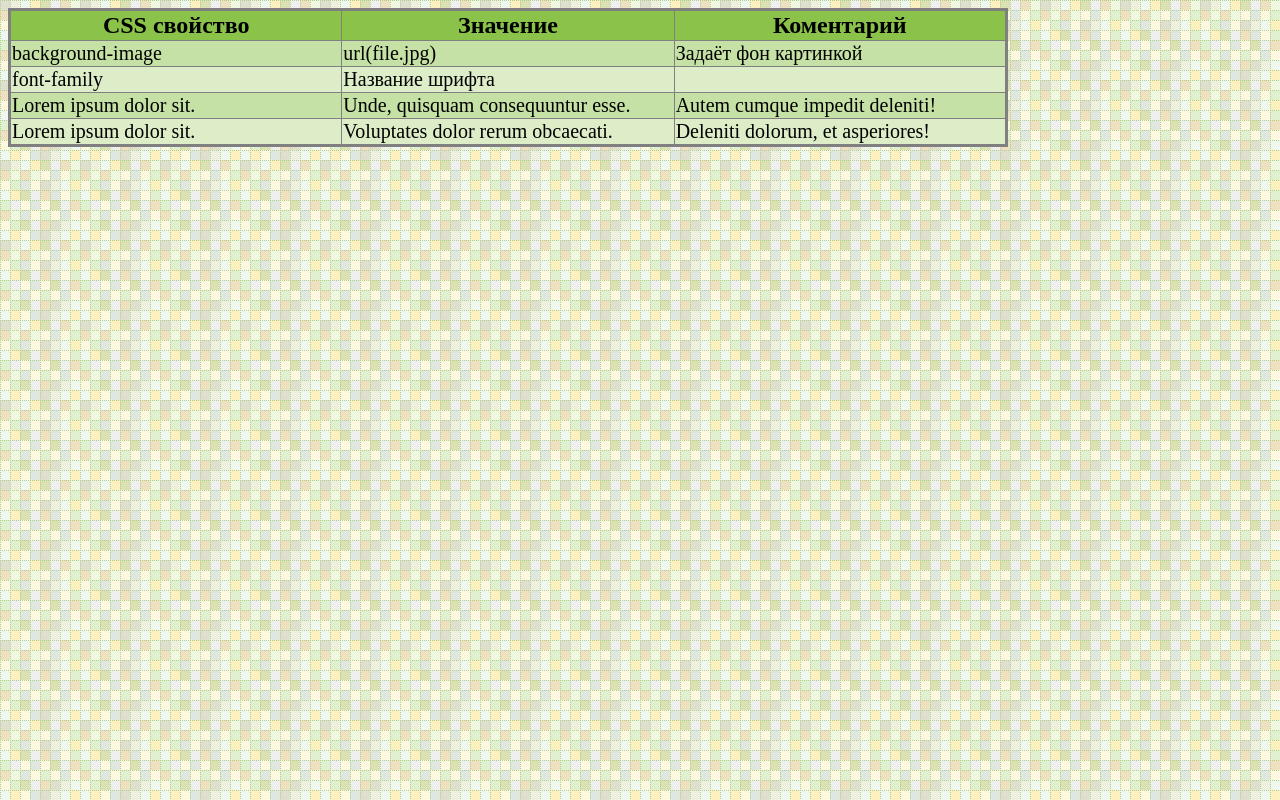
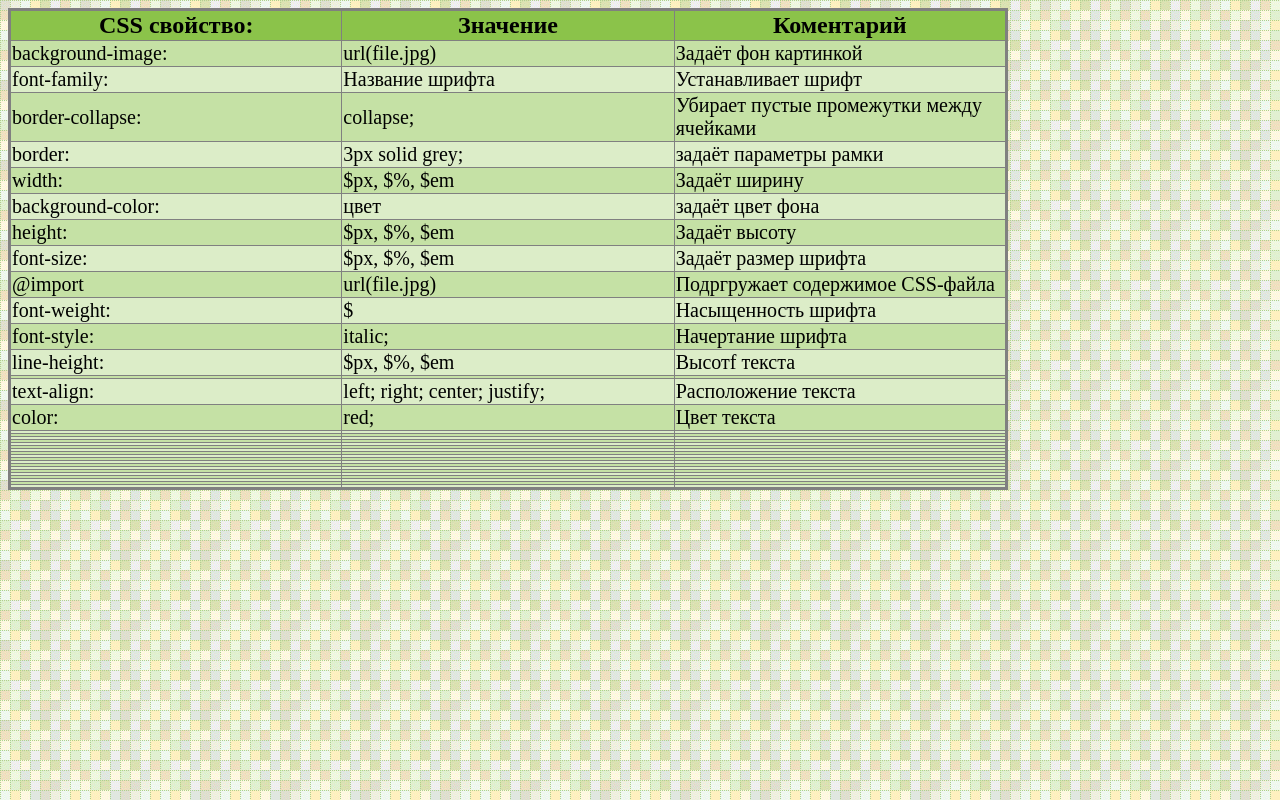
Before and after one commit to alyushnin/html-css_hw_les3, a plain HTML site: page css_table.html in a window 1280 px wide. Drawn offline with Linux system fonts and the light colour scheme.

Commit message:
Дополнил таблицу изученных css свойств

```diff
--- a/css_table.html
+++ b/css_table.html
@@ -9,31 +9,181 @@
 <table>
 	<thead>
 		<tr>
-			<th>CSS свойство</th>
+			<th>CSS свойство:</th>
 			<th>Значение</th>
 			<th>Коментарий</th>
 		</tr>
 	</thead>
 	<tbody>
 		<tr>
-			<td>background-image</td>
+			<td>background-image:</td>
 			<td>url(file.jpg)</td>
 			<td>Задаёт фон картинкой</td>
 		</tr>
 		<tr>
-			<td class="odd">font-family</td>
+			<td class="odd">font-family:</td>
 			<td class="odd">Название шрифта</td>
+			<td class="odd">Устанавливает шрифт</td>
+		</tr>
+		<tr>
+			<td>border-collapse:</td>
+			<td>collapse;</td>
+			<td>Убирает пустые промежутки между ячейками</td>
+		</tr>
+		<tr>
+			<td class="odd">border: </td>
+			<td class="odd">3px solid grey;</td>
+			<td class="odd">задаёт параметры рамки</td>
+		</tr>
+		<tr>
+			<td>width:</td>
+			<td>$px, $%, $em</td>
+			<td>Задаёт ширину</td>
+		</tr>
+		<tr>
+			<td class="odd">background-color:</td>
+			<td class="odd">цвет</td>
+			<td class="odd">задаёт цвет фона</td>
+		</tr>
+		<tr>
+			<td>height:</td>
+			<td>$px, $%, $em</td>
+			<td>Задаёт высоту</td>
+		</tr>
+		<tr>
+			<td class="odd">font-size:</td>
+			<td class="odd">$px, $%, $em</td>
+			<td class="odd">Задаёт размер шрифта</td>
+		</tr>
+		<tr>
+			<td>@import</td>
+			<td>url(file.jpg)</td>
+			<td>Подргружает содержимое CSS-файла</td>
+		</tr>
+		<tr>
+			<td class="odd">font-weight:</td>
+			<td class="odd">$</td>
+			<td class="odd">Насыщенность шрифта</td>
+		</tr>
+		<tr>
+			<td>font-style:</td>
+			<td>italic;</td>
+			<td>Начертание шрифта</td>
+		</tr>
+		<tr>
+			<td class="odd">line-height:</td>
+			<td class="odd">$px, $%, $em</td>
+			<td class="odd">Высотf текста</td>
+		</tr>
+		<tr>
+			<td></td>
+			<td></td>
+			<td></td>
+		</tr>
+		<tr>
+			<td class="odd">text-align:</td>
+			<td class="odd">left; right; center; justify;</td>
+			<td class="odd">Расположение текста</td>
+		</tr>
+		<tr>
+			<td>color:</td>
+			<td>red;</td>
+			<td>Цвет текста</td>
+		</tr>
+		<tr>
+			<td class="odd"></td>
+			<td class="odd"></td>
 			<td class="odd"></td>
 		</tr>
 		<tr>
-			<td>Lorem ipsum dolor sit.</td>
-			<td>Unde, quisquam consequuntur esse.</td>
-			<td>Autem cumque impedit deleniti!</td>
+			<td></td>
+			<td></td>
+			<td></td>
 		</tr>
 		<tr>
-			<td class="odd">Lorem ipsum dolor sit.</td>
-			<td class="odd">Voluptates dolor rerum obcaecati.</td>
-			<td class="odd">Deleniti dolorum, et asperiores!</td>
+			<td class="odd"></td>
+			<td class="odd"></td>
+			<td class="odd"></td>
+		</tr>
+		<tr>
+			<td></td>
+			<td></td>
+			<td></td>
+		</tr>
+		<tr>
+			<td class="odd"></td>
+			<td class="odd"></td>
+			<td class="odd"></td>
+		</tr>
+		<tr>
+			<td></td>
+			<td></td>
+			<td></td>
+		</tr>
+		<tr>
+			<td class="odd"></td>
+			<td class="odd"></td>
+			<td class="odd"></td>
+		</tr>
+		<tr>
+			<td></td>
+			<td></td>
+			<td></td>
+		</tr>
+		<tr>
+			<td class="odd"></td>
+			<td class="odd"></td>
+			<td class="odd"></td>
+		</tr>
+		<tr>
+			<td></td>
+			<td></td>
+			<td></td>
+		</tr>
+		<tr>
+			<td class="odd"></td>
+			<td class="odd"></td>
+			<td class="odd"></td>
+		</tr>
+		<tr>
+			<td></td>
+			<td></td>
+			<td></td>
+		</tr>
+		<tr>
+			<td class="odd"></td>
+			<td class="odd"></td>
+			<td class="odd"></td>
+		</tr>
+		<tr>
+			<td></td>
+			<td></td>
+			<td></td>
+		</tr>
+		<tr>
+			<td class="odd"></td>
+			<td class="odd"></td>
+			<td class="odd"></td>
+		</tr>
+		<tr>
+			<td></td>
+			<td></td>
+			<td></td>
+		</tr>
+		<tr>
+			<td class="odd"></td>
+			<td class="odd"></td>
+			<td class="odd"></td>
+		</tr>
+		<tr>
+			<td></td>
+			<td></td>
+			<td></td>
+		</tr>
+		<tr>
+			<td class="odd"></td>
+			<td class="odd"></td>
+			<td class="odd"></td>
 		</tr>
 	</tbody>
 </table>
```
